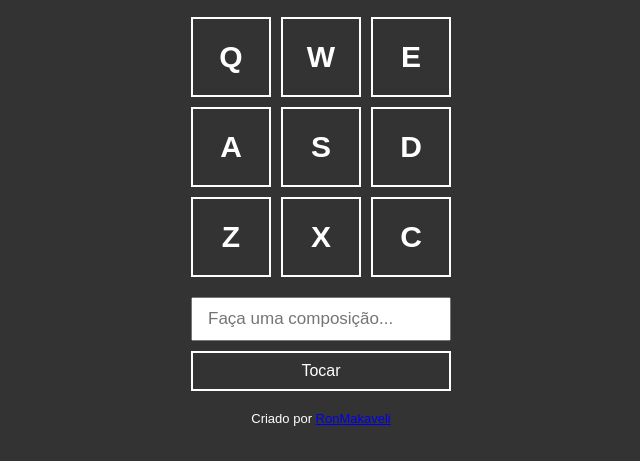
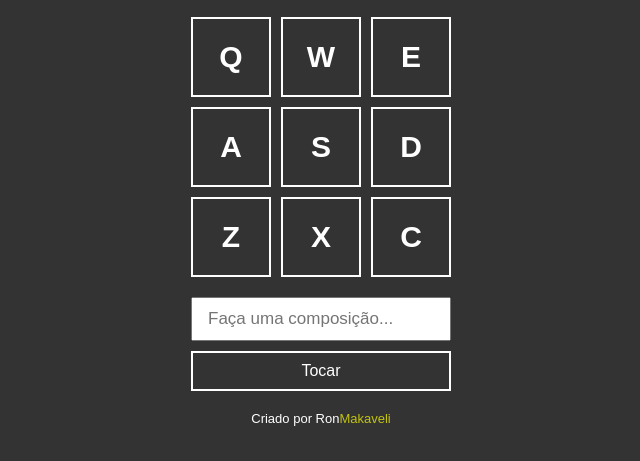
Before and after one commit to RonMakaveli/desafio-7-projetos, a plain HTML site: page 1. Primeiro projeto (Bateria Virtual)/index.html in a window 1280 px wide. Shown: the part 207-668 px from the top of the page, without its empty margins (319-959 px from the left). Drawn offline with Linux system fonts and the light colour scheme.

Commit message:
Update style.css

```diff
--- a/1. Primeiro projeto (Bateria Virtual)/style.css
+++ b/1. Primeiro projeto (Bateria Virtual)/style.css
@@ -67,3 +67,13 @@ footer {
     color: #FFF;
     font-size: 13px;
 }
+
+footer a {
+    text-decoration: none;
+    color: #FFF;
+}
+
+.red-footer {
+    color: #FF0;
+    opacity: .7;
+}
```
